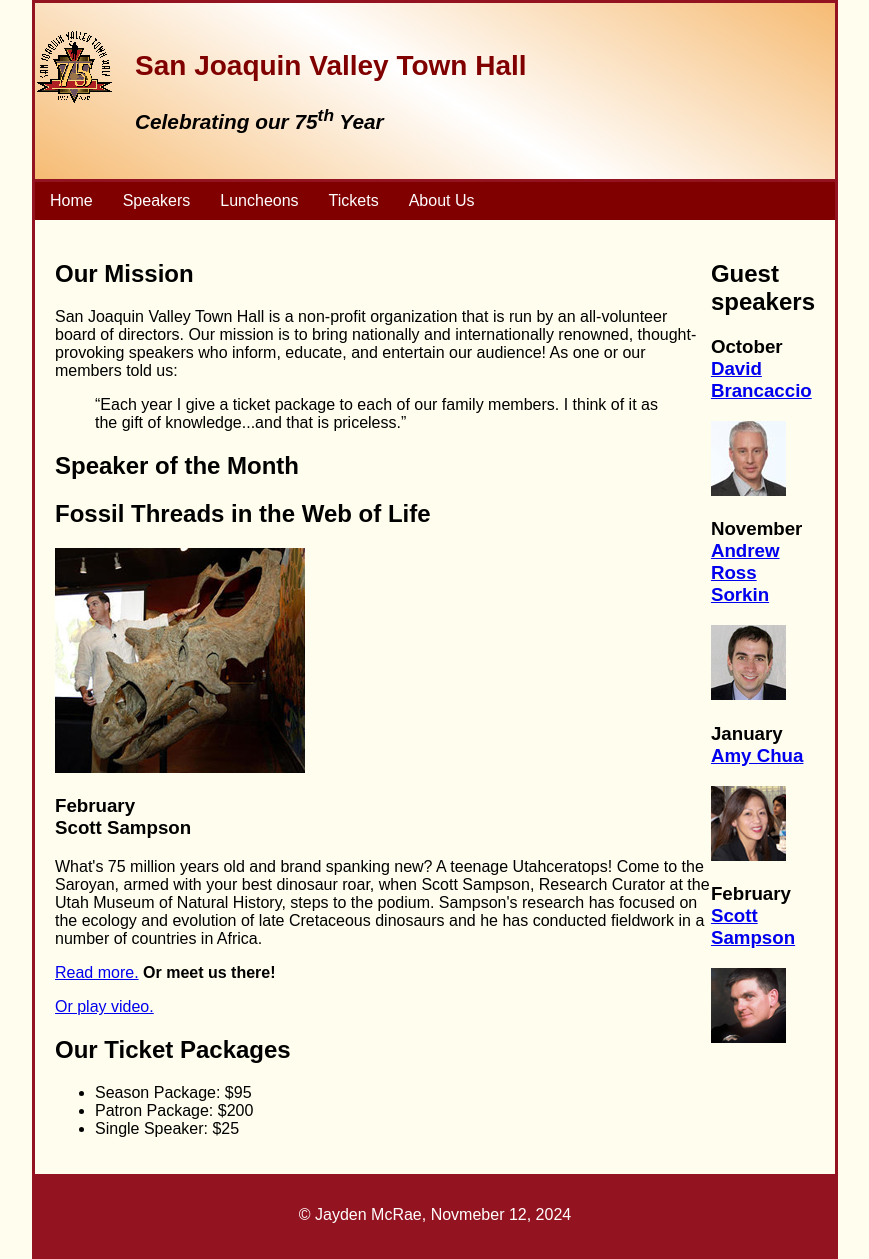
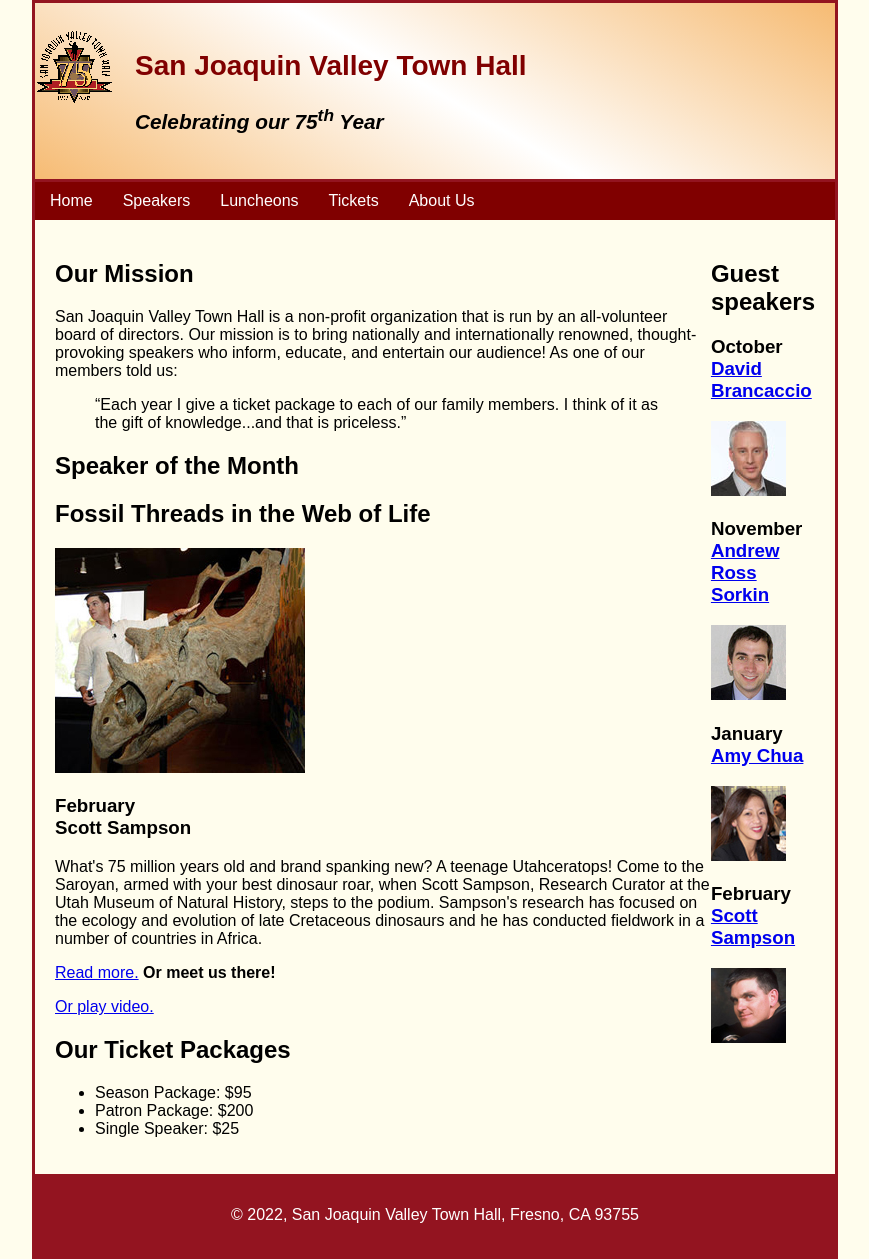
Before and after one commit to jam374/A09, a plain HTML site: page index.html in a window 1280 px wide. Shown: the whole page, without its empty margins (205-1074 px from the left). Drawn offline with Linux system fonts and the light colour scheme.

Commit message:
Update index.html

```diff
--- a/index.html
+++ b/index.html
@@ -38,7 +38,7 @@
 			<p>San Joaquin Valley Town Hall is a non-profit organization that is run by an
 			   all-volunteer board of directors. Our mission is to bring nationally and
 			   internationally renowned, thought-provoking speakers who inform, educate,
-			   and entertain our audience! As one or our members told us:</p>
+			   and entertain our audience! As one of our members told us:</p>
 			<blockquote>&ldquo;Each year I give a ticket package to each of our family members.
 			I think of it as the gift of knowledge...and that is priceless.&rdquo;</blockquote>
 			<h1>Speaker of the Month</h1>
@@ -77,7 +77,7 @@
 		</aside>
 	</main>
 	<footer>
-		<p>&copy; Jayden McRae, Novmeber 12, 2024</p>
+		<p>&copy; 2022, San Joaquin Valley Town Hall, Fresno, CA 93755</p>
 	</footer>
 </body>
 </html>
```
